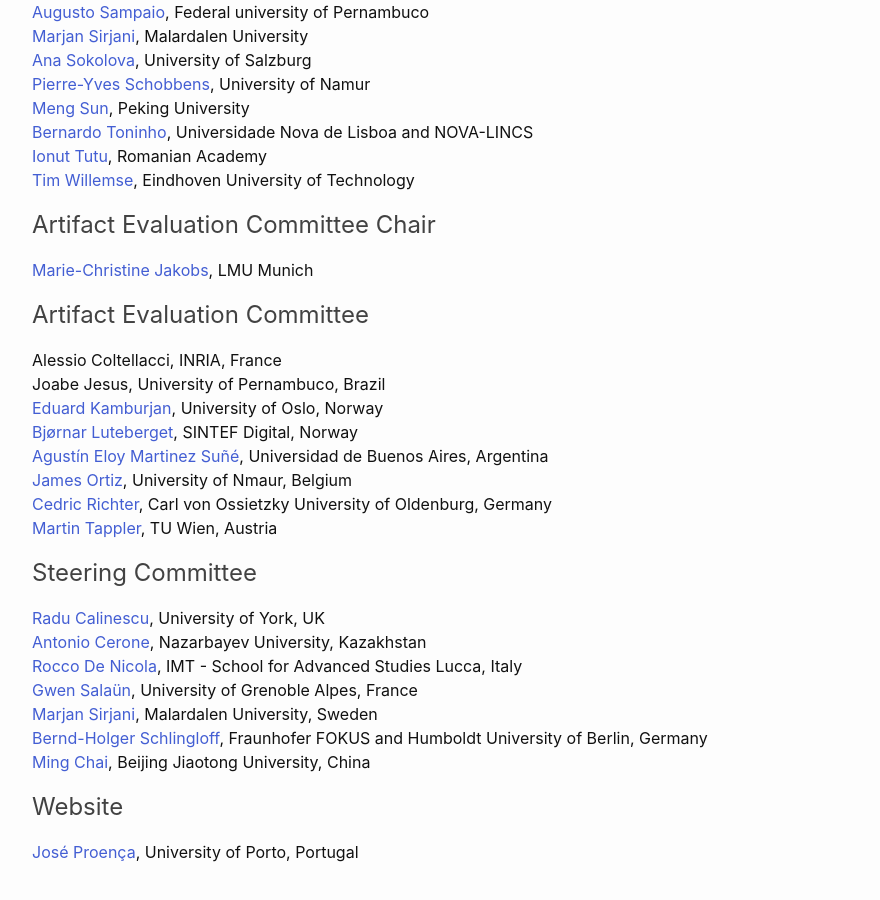
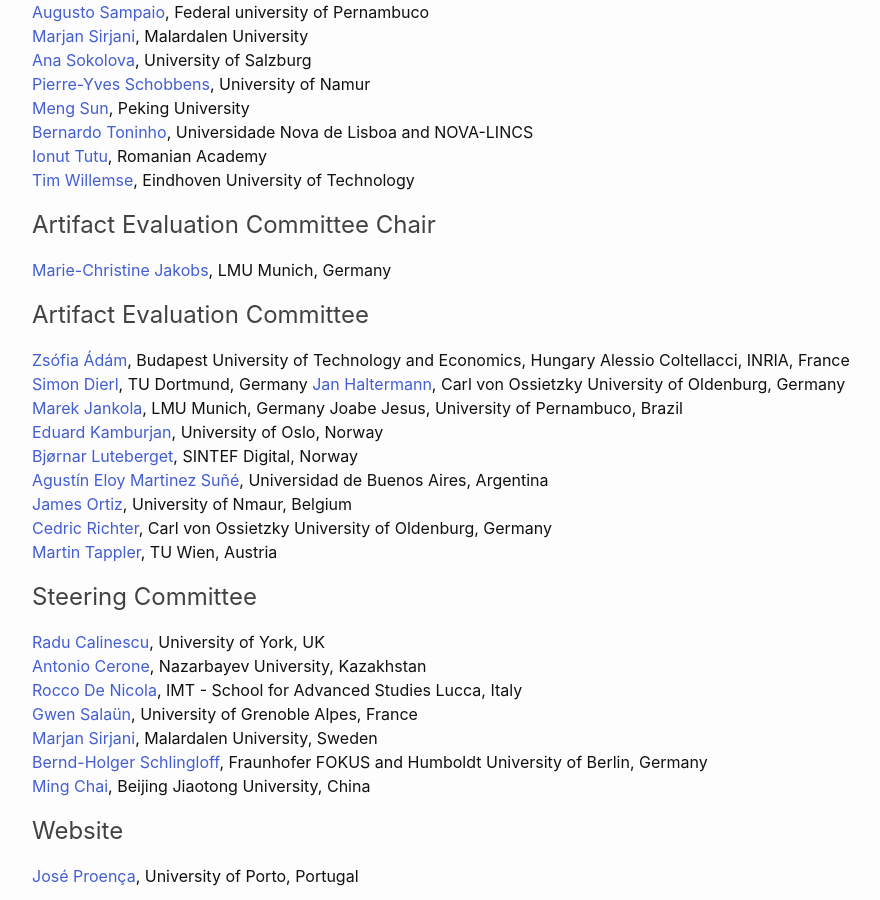
Before and after one commit to sefm-conference/2024, a Jekyll site: the page built from _pages/committees.md, in a window 1280 px wide and 900 px high, scrolled down 1503 px. Shown: the whole window, without its empty margins (38-918 px from the left). Built offline with Jekyll 4.4.1, drawn with Linux system fonts in a browser that asks for light colours.

Commit message:
Update committees.md
Added new members of AEC to website

```diff
--- a/_pages/committees.md
+++ b/_pages/committees.md
@@ -54,11 +54,15 @@ With great sadness and a feeling of a heartbreaking premature loss, the SEFM com
 
 
 ## Artifact Evaluation Committee Chair
-[Marie-Christine Jakobs](https://www.sosy-lab.org/people/jakobs/), LMU Munich
+[Marie-Christine Jakobs](https://www.sosy-lab.org/people/jakobs/), LMU Munich, Germany
 
 ## Artifact Evaluation Committee
 
+[Zsófia	Ádám](https://www.mit.bme.hu/eng/general/phd/adamzsofi), Budapest University of Technology and Economics, Hungary
 Alessio Coltellacci, INRIA, France
+[Simon Dierl](https://aqua.cs.tu-dortmund.de/team/researchers/simon-dierl/), TU Dortmund, Germany
+[Jan Haltermann](https://uol.de/informatik/formale-methoden/team/jan-haltermann), Carl von Ossietzky University of Oldenburg, Germany
+[Marek	Jankola](https://www.sosy-lab.org/people/jankola/), LMU Munich, Germany
 Joabe Jesus, University of Pernambuco, Brazil
 [Eduard Kamburjan](https://www.mn.uio.no/ifi/english/people/aca/eduard/index.html), University of Oslo, Norway
 [Bjørnar Luteberget](https://www.sintef.no/alle-ansatte/ansatt/bjornar.luteberget/), SINTEF Digital, Norway
```
